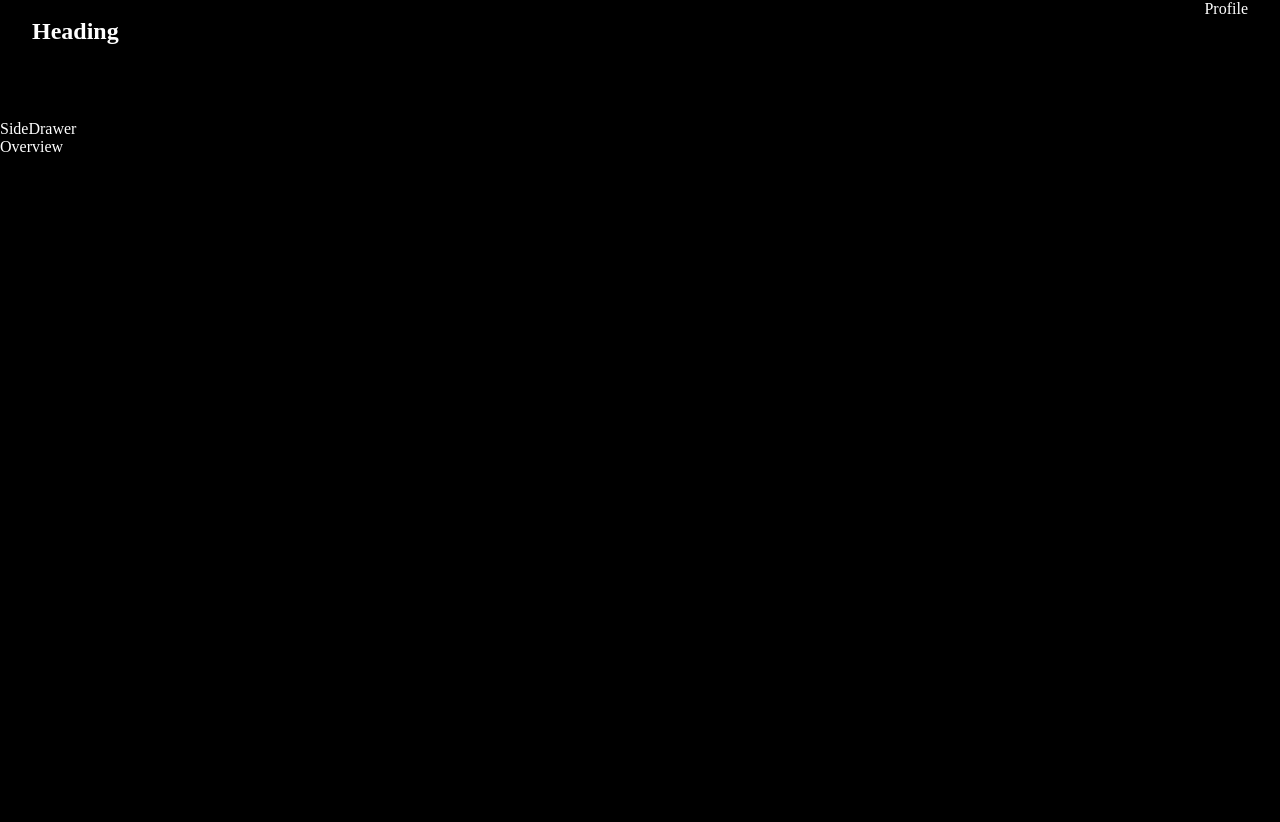
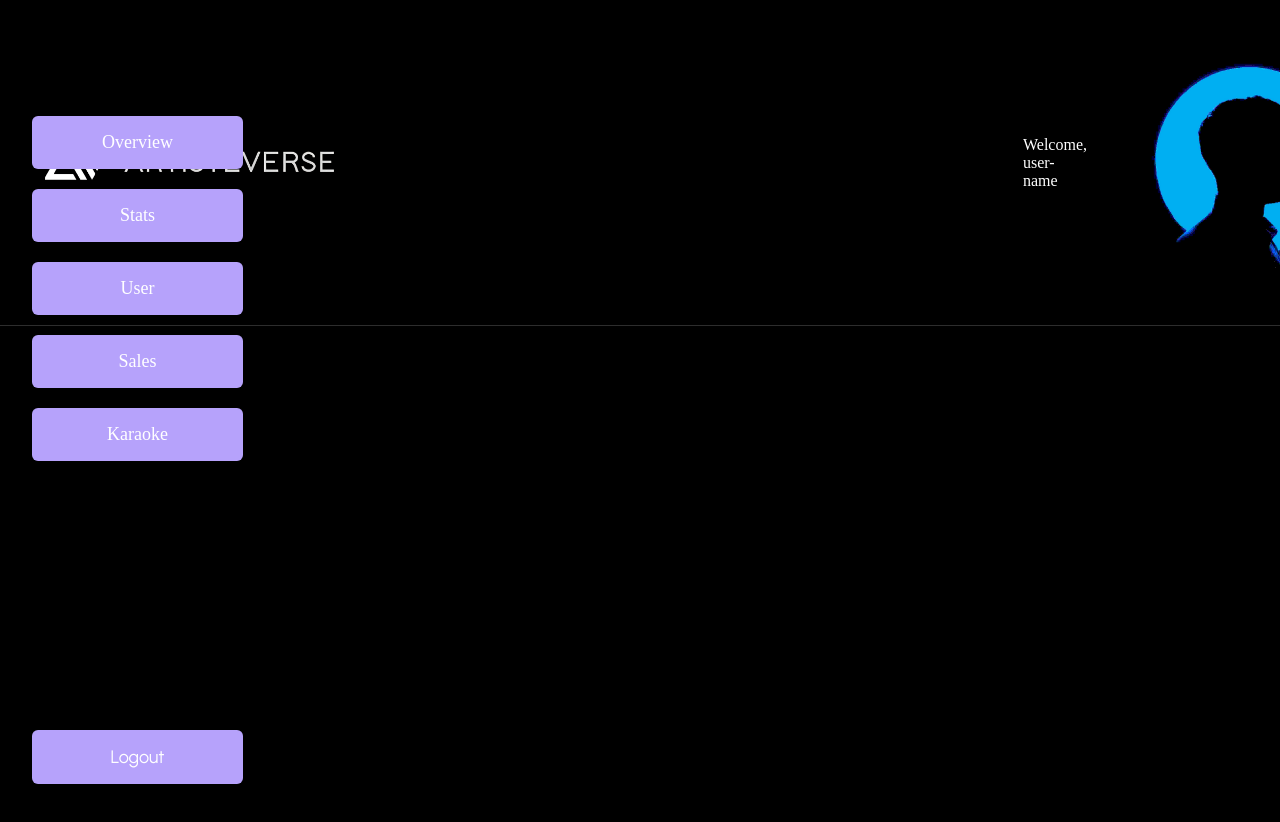
Before and after one commit to KshitizPratap/artisteverse_dashboard, a React (Vite) app: page / in a window 1280 px wide. Shown: the top 822 px of the page. Before the commit the page ends 800 px from the top, so only its background shows below. Built offline with nearby package versions, Linux system fonts and the light colour scheme.

Commit message:
Basic skeleton complete

```diff
--- a/src/index.css
+++ b/src/index.css
@@ -24,5 +24,4 @@ body {
   font-family: "Urbanist";
   background-color: var(--tertiary-color);
   height: 100vh;
-  width: 100vw;
 }
--- a/src/layout/Layout.tsx
+++ b/src/layout/Layout.tsx
@@ -1,6 +1,7 @@
 import { ReactNode } from "react";
 import Header from "./header/Header";
 import SideDrawer from "./side-drawer/SideDrawer";
+import classes from "./layout.module.scss";
 
 type LayoutProps = {
   children?: ReactNode;
@@ -10,9 +11,9 @@ const Layout = ({ children }: LayoutProps) => {
   return (
     <div>
       <Header />
-      <div>
+      <div className={classes.contentWrapper}>
         <SideDrawer />
-        {children}
+        <div className={classes.childContainer}>{children}</div>
       </div>
     </div>
   );
--- a/src/layout/header/Header.tsx
+++ b/src/layout/header/Header.tsx
@@ -1,12 +1,12 @@
 import Profile from "./profile/Profile";
+import Logo from "../../assets/logo.png";
 import classes from "./header.module.scss";
 
 const Header = () => {
   return (
     <div className={classes.mainContainer}>
       <div>
-        <img src="" alt="" />
-        <h2>Heading</h2>
+        <img src={Logo} alt="" />
       </div>
       <Profile />
     </div>
--- a/src/layout/header/header.module.scss
+++ b/src/layout/header/header.module.scss
@@ -1,10 +1,19 @@
 @import "/src/common/style/utils.scss";
 
-.mainContainer{
-    @include flex-container(row, space-between);
+.mainContainer {
+  @include flex-container(row, space-between, center);
 
-    width: 100%;
-    height: 15vh;
-    min-height: 60px;
-    padding: 0 2rem;
+  width: 100%;
+  min-height: 80px;
+  padding: 0 2rem;
+  position: fixed;
+  top: 0;
+  left: 0;
+  z-index: 2;
+  background-color: var(--tertiary-color);
+  border-bottom: 1px solid rgb(45, 45, 45);
+
+  img {
+    width: 325px;
+  }
 }
--- a/src/layout/header/profile/Profile.tsx
+++ b/src/layout/header/profile/Profile.tsx
@@ -1,7 +1,17 @@
 import React from "react";
+import ProfilePic from "../../../assets/profile.jpg";
+import classes from "./profile.module.scss";
 
 const Profile = () => {
-  return <div>Profile</div>;
+  return (
+    <div className={classes.mainContainer}>
+      <div className={classes.profileName}>
+        <span>Welcome,</span>
+        <span>{"user-name"}</span>
+      </div>
+      <img src={ProfilePic} alt="" />
+    </div>
+  );
 };
 
 export default Profile;
--- a/src/layout/header/profile/profile.module.scss
+++ b/src/layout/header/profile/profile.module.scss
@@ -0,0 +1,14 @@
+@import "/src/common/style/utils.scss";
+
+.mainContainer {
+  @include flex-container(row, flex-start, center, 225px);
+
+  .profileName {
+    @include flex-container(column, flex-start, center);
+  }
+
+  img {
+    background-color: #fff;
+    border-radius: 50%;
+  }
+}
--- a/src/layout/layout.module.scss
+++ b/src/layout/layout.module.scss
@@ -0,0 +1,9 @@
+@import "/src/common/style/utils.scss";
+
+.contentWrapper {
+  margin-top: 115px;
+
+  .childContainer {
+    margin-left: 275px;
+  }
+}
--- a/src/layout/side-drawer/SideDrawer.tsx
+++ b/src/layout/side-drawer/SideDrawer.tsx
@@ -1,7 +1,19 @@
-import React from "react";
+import { Link } from "react-router-dom";
+import routes from "../../common/routes";
+import classes from "./sideDrawer.module.scss";
 
 const SideDrawer = () => {
-  return <div>SideDrawer</div>;
+  return (
+    <div className={classes.mainContainer}>
+      <div className={classes.routesContainer}>
+        {routes.map((route) => {
+          return <Link to={route.path}>{route.title}</Link>;
+        })}
+      </div>
+
+      <button>Logout</button>
+    </div>
+  );
 };
 
 export default SideDrawer;
--- a/src/layout/side-drawer/sideDrawer.module.scss
+++ b/src/layout/side-drawer/sideDrawer.module.scss
@@ -0,0 +1,34 @@
+@import "/src/common/style/utils.scss";
+
+.mainContainer {
+  @include flex-container(column, space-between, center, 275px);
+
+  height: calc(100% - 100px);
+  padding: 1rem 2rem;
+  position: fixed;
+  top: 100px;
+  z-index: 2;
+
+  .routesContainer {
+    @include flex-container(column, flex-start, center, 100%, 1.25rem);
+
+    height: 100%;
+  }
+
+  a,
+  button {
+    text-decoration: none;
+    padding: 1rem;
+    background-color: Var(--primary-color);
+    color: var(--primary-text-color);
+    width: 100%;
+    text-align: center;
+    border-radius: 6px;
+    font-size: var(--subheading-small);
+  }
+
+  button {
+    border: none;
+    font-family: "Urbanist";
+  }
+}
--- a/src/pages/overview/overview.module.scss
+++ b/src/pages/overview/overview.module.scss
@@ -0,0 +1,2 @@
+.mainContainer {
+}
--- a/src/pages/overview/overview.tsx
+++ b/src/pages/overview/overview.tsx
@@ -1,7 +1,8 @@
 import React from "react";
+import classes from "./overview.module.scss";
 
 const Overview = () => {
-  return <div>Overview</div>;
+  return <div className={classes.mainContainer}>Overview</div>;
 };
 
 export default Overview;
```
Also changed, not shown: src/assets/logo.png, src/assets/profile.jpg (added).
